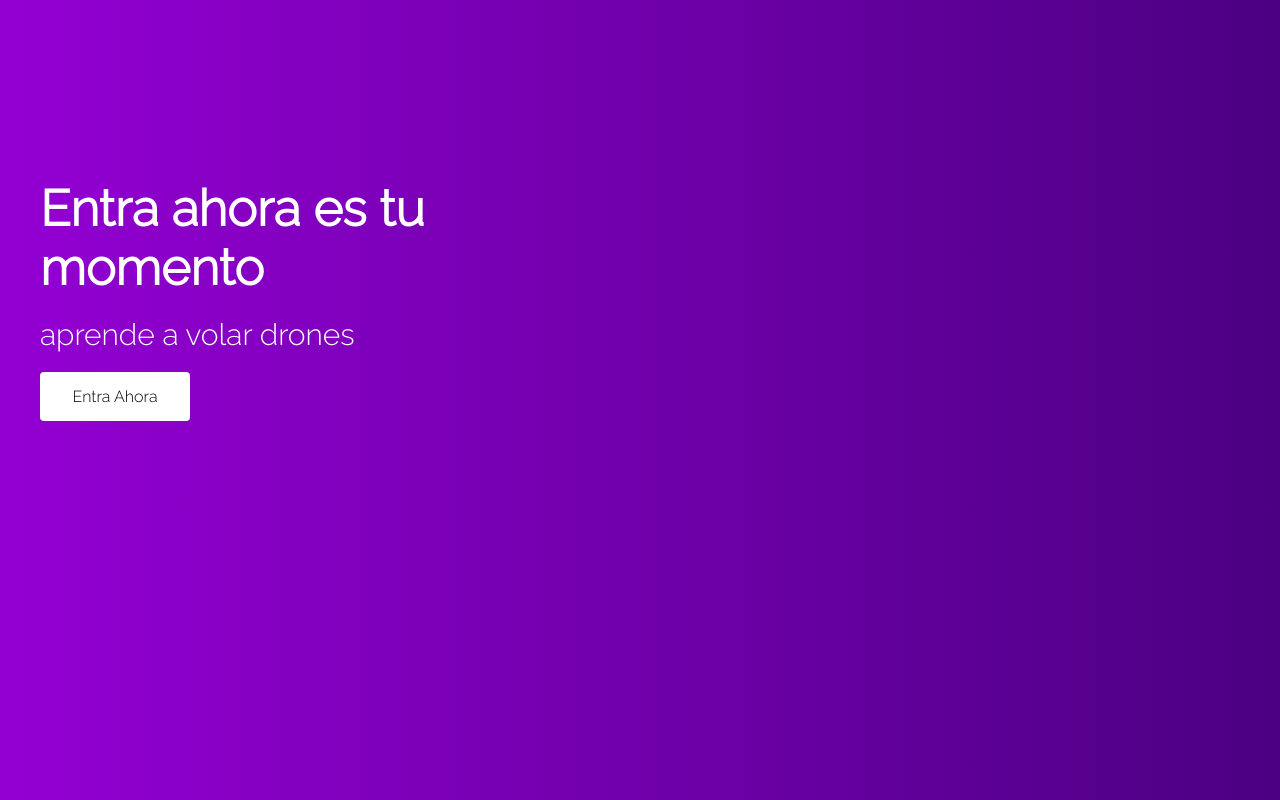
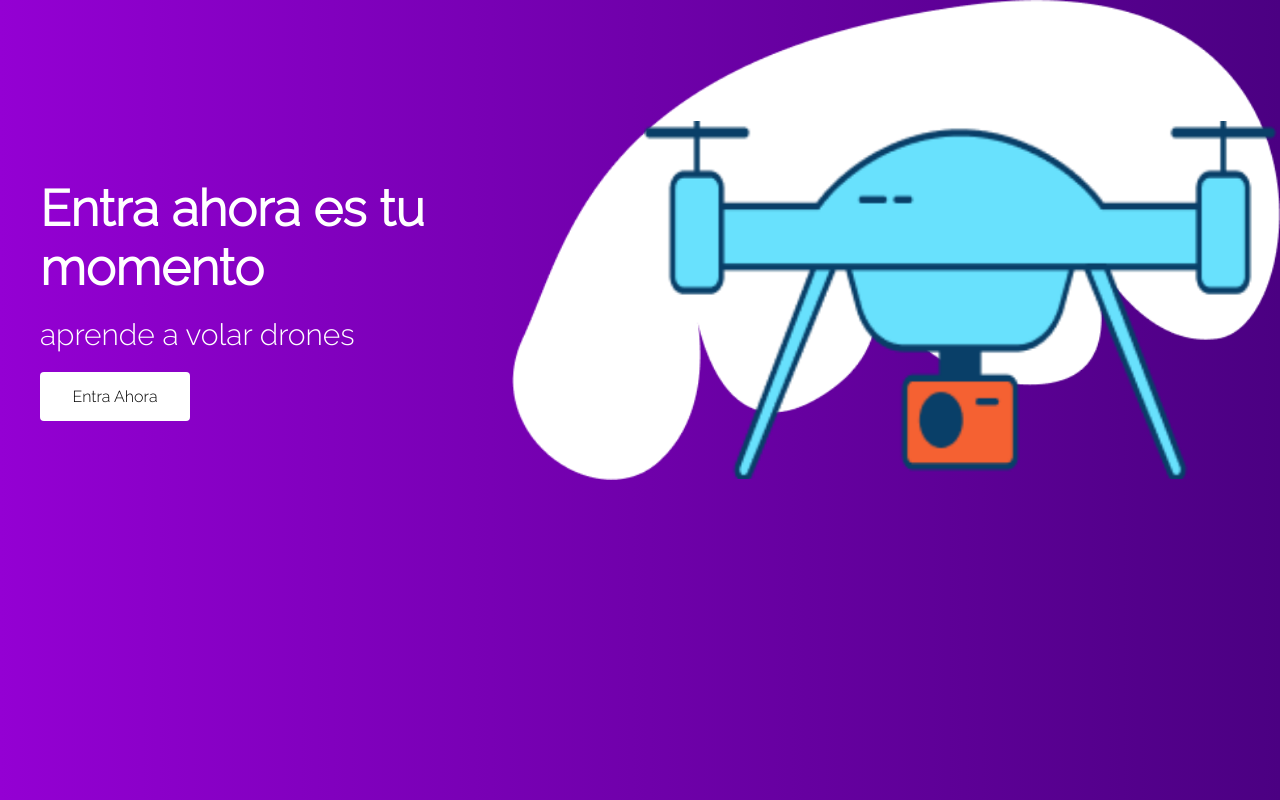
Before and after one commit to Fredy-AP/CursoFigma, a plain HTML site: page index.html in a window 1280 px wide. Drawn offline with Linux system fonts and the light colour scheme.

Commit message:
Update index.html

```diff
--- a/index.html
+++ b/index.html
@@ -20,9 +20,9 @@
         <a href="#" class="cta">Entra Ahora</a>
       </div>
       <div class="contenedor-imagen">
-        <img src="/ilustraciones/ilustracion.png" alt="" class="img" />
+        <img src="ilustracion.png" alt="" class="img" />
       </div>
-      <img src="/ilustraciones/wave.png" alt="" class="wave" />
+      <img src="wave.png" alt="" class="wave" />
     </main>
   </body>
 </html>
```
